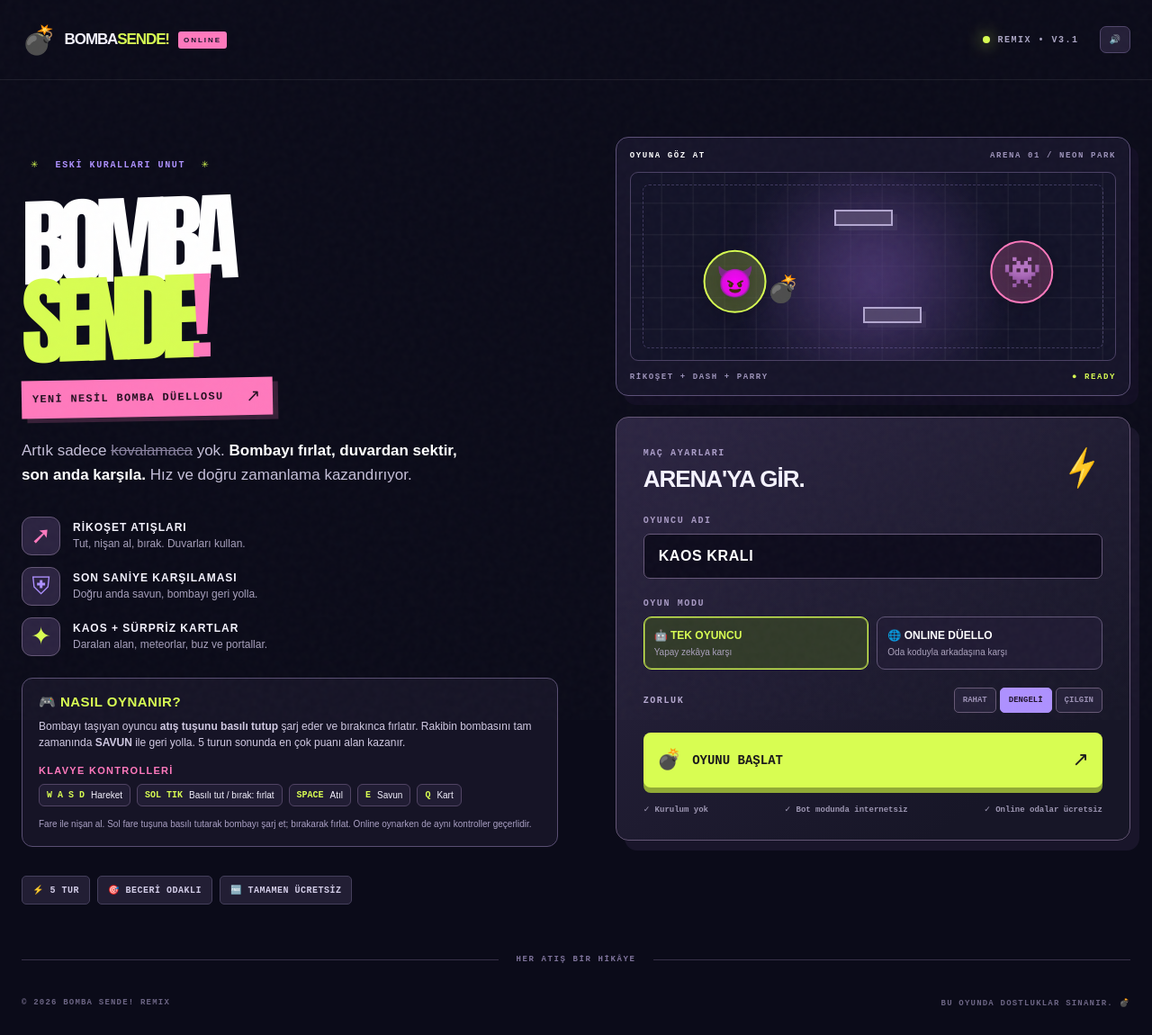
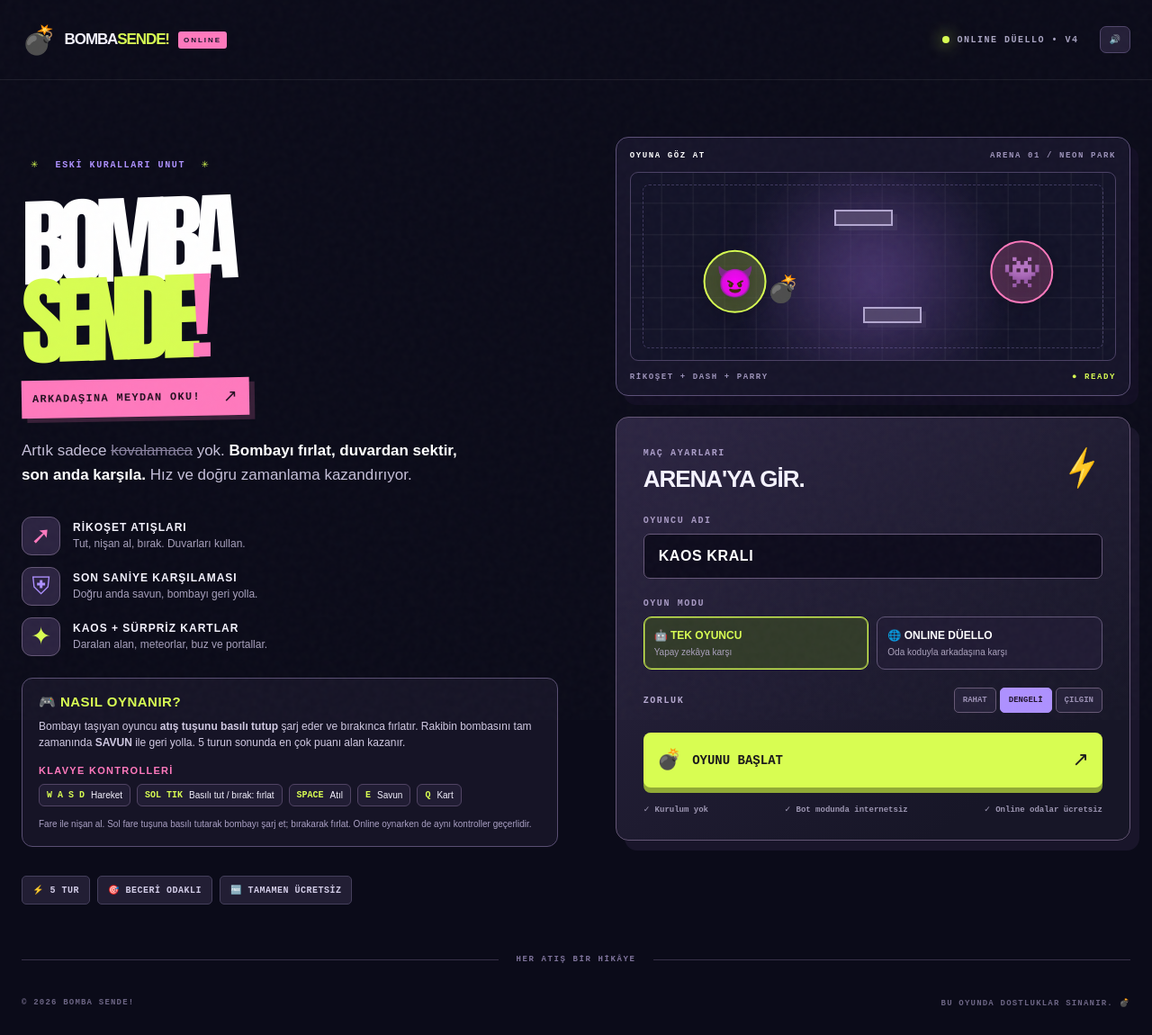
Before and after one commit to yunusugdul/bomba-sende, a website: page public/index.html in a window 1280 px wide. Shown: the whole page at 90% size. Drawn offline with Linux system fonts and the light colour scheme.

Commit message:
V4: update branding and online presentation

```diff
--- a/public/index.html
+++ b/public/index.html
@@ -5,21 +5,21 @@
 <meta name="viewport" content="width=device-width, initial-scale=1.0, viewport-fit=cover">
 <meta name="theme-color" content="#0b0b19">
 <meta name="description" content="Bomba Sende! Rikoşetli bomba, karşı hamle, ışınlanma ve kaos dolu 2 kişilik parti oyunu.">
-<title>BOMBA SENDE! REMIX — Oyunu hemen oyna</title>
+<title>BOMBA SENDE! — Arkadaşınla Online Oyna</title>
 <link rel="stylesheet" href="/style.css">
 </head>
 <body>
 <div class="ambient ambient-a"></div><div class="ambient ambient-b"></div><div class="noise"></div>
 <header class="site-head wrap">
   <a class="logo" href="#" id="logoHome" aria-label="Bomba Sende ana menü"><span class="logo-icon">💣</span><span>BOMBA<span>SENDE!</span><small>ONLINE</small></span></a>
-  <div class="head-right"><span class="status-dot"></span><span>REMIX • V3.1</span><button class="head-audio" id="muteTop" title="Sesi aç/kapat" aria-label="Sesi aç/kapat">🔊</button></div>
+  <div class="head-right"><span class="status-dot"></span><span>ONLINE DÜELLO • V4</span><button class="head-audio" id="muteTop" title="Sesi aç/kapat" aria-label="Sesi aç/kapat">🔊</button></div>
 </header>
 <main>
 <section id="landing" class="landing wrap">
   <div class="hero">
     <div class="eyebrow"><span>✳</span> ESKİ KURALLARI UNUT <span>✳</span></div>
     <h1>BOMBA<br><em>SENDE<span>!</span></em></h1>
-    <div class="remix-ribbon">YENİ NESİL BOMBA DÜELLOSU <span>↗</span></div>
+    <div class="remix-ribbon">ARKADAŞINA MEYDAN OKU! <span>↗</span></div>
     <p class="hero-text">Artık sadece <s>kovalamaca</s> yok. <b>Bombayı fırlat, duvardan sektir, son anda karşıla.</b> Hız ve doğru zamanlama kazandırıyor.</p>
     <div class="feature-list">
       <div class="feature"><span class="feature-icon pink">➚</span><div><b>RİKOŞET ATIŞLARI</b><small>Tut, nişan al, bırak. Duvarları kullan.</small></div></div>
@@ -48,7 +48,7 @@
   <div class="section-tail"><span class="tail-line"></span><span>HER ATIŞ BİR HİKÂYE</span><span class="tail-line"></span></div>
 </section>
 <section id="gameScreen" class="game-screen wrap hidden" aria-label="Oyun ekranı">
-  <div class="game-nav"><button id="backBtn" class="nav-button">← MENÜ</button><div class="game-identity"><span>REMIX ARENA</span><b id="mapName">NEON PARK</b></div><div class="nav-actions"><button class="nav-button" id="helpBtn">ⓘ BİLGİ</button><button class="nav-button" id="fullscreenBtn" title="Tam ekran">⛶ TAM EKRAN</button><button id="pauseBtn" class="nav-button">Ⅱ DURAKLAT</button></div></div>
+  <div class="game-nav"><button id="backBtn" class="nav-button">← MENÜ</button><div class="game-identity"><span>KAOS ARENASI</span><b id="mapName">NEON PARK</b></div><div class="nav-actions"><button class="nav-button" id="helpBtn">ⓘ BİLGİ</button><button class="nav-button" id="fullscreenBtn" title="Tam ekran">⛶ TAM EKRAN</button><button id="pauseBtn" class="nav-button">Ⅱ DURAKLAT</button></div></div>
   <div class="scoreline"><div id="scoreBox0" class="scorebox p0"><div class="profile-emoji">😈</div><div class="profile-name"><b id="player0Name">SEN</b><span id="player0Status">HAZIR</span></div><strong id="score0">0</strong></div><div class="timerbox"><div class="timer-meta"><span id="roundLabel">TUR 1 / 5</span><span id="fuseLabel">FİTİL</span></div><div class="timer-main"><span class="timer-icon" id="timerIcon">💣</span><span id="timerDigits">18.0</span><small>SN</small></div></div><div id="scoreBox1" class="scorebox p1"><strong id="score1">0</strong><div class="profile-name"><b id="player1Name">RAKİP</b><span id="player1Status">HAZIR</span></div><div class="profile-emoji">👾</div></div></div>
   <div class="fuse-container" title="Bombanın kalan süresi"><div class="fuse-track"><div id="timerFill" class="fuse-burning"></div><span id="fuseSpark" class="fuse-spark" aria-hidden="true">🔥</span></div></div>
  <div class="arena-shell"><canvas id="arena" width="1000" height="562" aria-label="Oyun alanı: hareket, bomba fırlatma ve savunma"></canvas><div class="arena-overlay hidden" id="overlay" role="dialog" aria-live="polite"><div class="overlay-window"><span id="overlayEyebrow" class="overlay-eyebrow">TUR BAŞLIYOR</span><div id="overlayIcon" class="overlay-icon">💣</div><h2 id="overlayTitle">HAZIR MISIN?</h2><p id="overlayDesc">Fırlatmak için sol fare tuşunu basılı tut ve bırak.</p><div id="overlayFoot" class="overlay-foot"></div></div></div><div class="event-callout hidden" id="eventCallout">⚡ TURBO MOD</div><div class="floating-toast" id="toast" aria-live="polite"></div>
@@ -59,6 +59,6 @@
 </section>
 </main>
 <div id="infoDialog" class="info-dialog hidden" role="dialog" aria-modal="true" aria-label="Oynanış ve kontroller" aria-hidden="true"><div class="info-card"><div class="info-top"><strong>ⓘ OYUN REHBERİ</strong><button id="infoClose" aria-label="Kapat">✕</button></div><h2>BOMBA SENDE!</h2><p>5 tur boyunca bombayı rakibe fırlat. Süre bittiğinde bombayı taşıyan oyuncu turu kaybeder.</p><div class="info-steps"><p><b>💣 ŞARJ + ATIŞ</b> Sol fare tuşuna basılı tut, nişan al ve bırak. Bomba duvardan seker!</p><p><b>⛨ KARŞILAMA</b> E'ye tam isabet öncesi bas, bombayı geri savur.</p><p><b>➚ HIZLI ATILMA</b> Space ile tuzaktan sıyrıl.</p><p><b>✦ KARTLAR</b> Kart topla, Q ile ışınlan / dondur / kalkan kullan.</p></div><div class="info-keys"><span><kbd>W A S D</kbd> Hareket</span><span><kbd>SOL TIK</kbd> Basılı tut / bırak: fırlat</span><span><kbd>SPACE</kbd> Atıl</span><span><kbd>E</kbd> Savun</span><span><kbd>Q</kbd> Kart</span></div><small>İpucu: Online maçlarda rehberi açmak oyun süresini durdurmaz.</small><button id="infoDone" class="room-primary">OYUNA DÖN →</button></div></div>
-<footer class="footer wrap"><span>© 2026 BOMBA SENDE! REMIX</span><span>BU OYUNDA DOSTLUKLAR SINANIR. <b>💣</b></span></footer>
+<footer class="footer wrap"><span>© 2026 BOMBA SENDE!</span><span>BU OYUNDA DOSTLUKLAR SINANIR. <b>💣</b></span></footer>
 <script src="/game.js" defer></script>
 </body></html>
```
